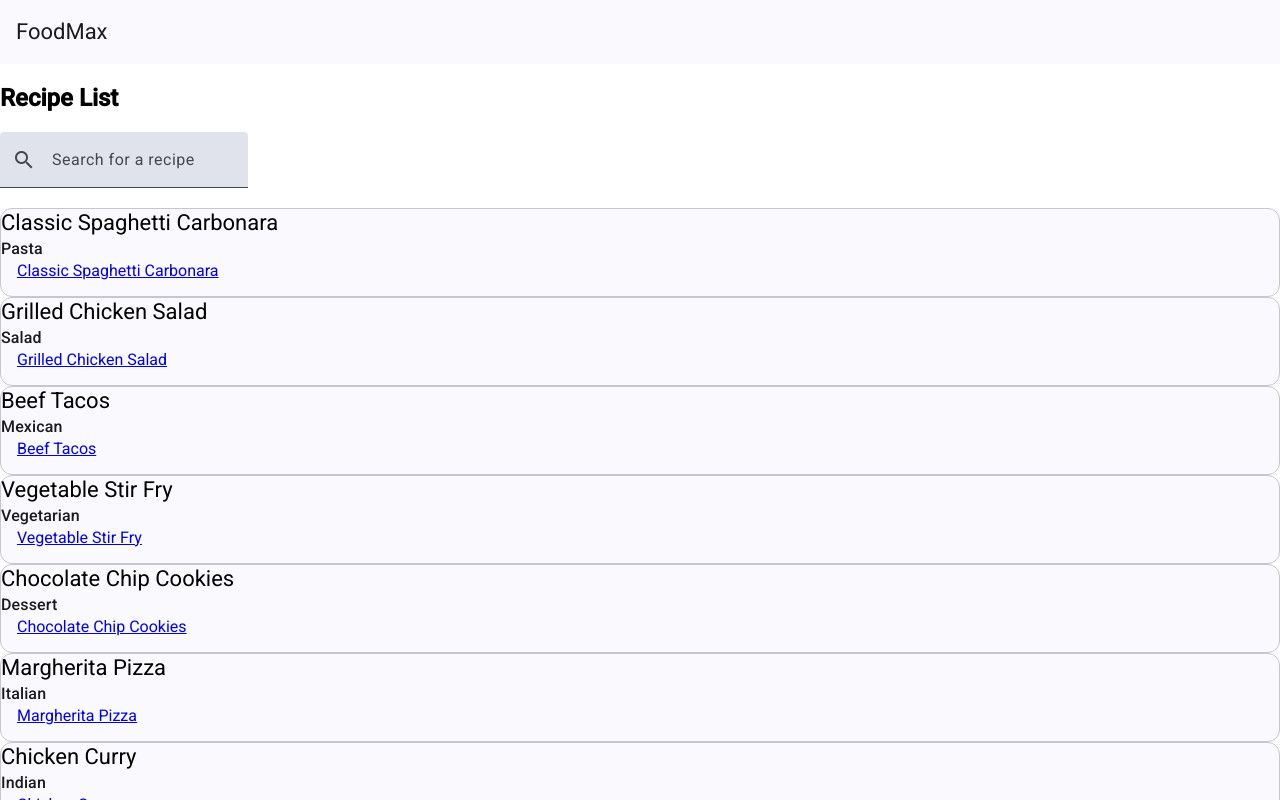
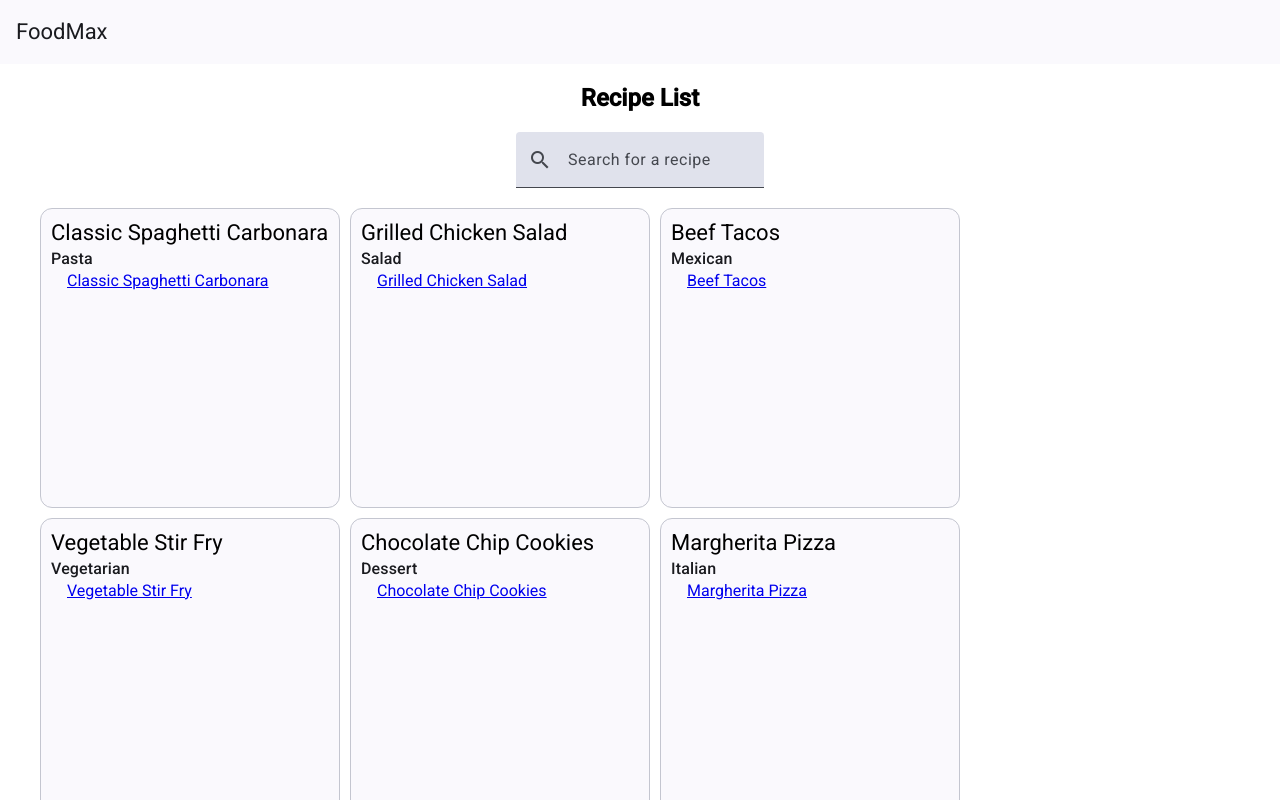
Before and after one commit to lipeaaraujo/FoodMax, an Angular app in the folder foodmax-app/: page / in a window 1280 px wide. Shown: the top 800 px of the page. Built offline with nearby package versions, Linux system fonts and the light colour scheme.

Commit message:
feat: styling recipe list component

```diff
--- a/foodmax-app/src/app/app.component.ts
+++ b/foodmax-app/src/app/app.component.ts
@@ -10,7 +10,9 @@ import { MatToolbarModule } from '@angular/material/toolbar'
     <mat-toolbar>
       <span>{{ title }}</span>
     </mat-toolbar>
-    <router-outlet />
+    <main class="content-container">
+      <router-outlet />
+    </main>
   `,
   styleUrl: './styles/app.component.css',
 })
--- a/foodmax-app/src/app/components/recipelist.component.ts
+++ b/foodmax-app/src/app/components/recipelist.component.ts
@@ -14,9 +14,12 @@ import { SearchBar } from "./search.component";
     SearchBar
   ],
   template: `
-    <section>
+    <section class="recipe-list-container">
+      <header class="recipe-list-header">
         <h2>Recipe List</h2>
         <search-bar (inputEvent)="onInputSearch($event)" />
+      </header>
+      <section class="recipe-list">
         @defer {
           @for (recipe of recipes; track recipe.id) {
             <mat-card appearance="outlined" >
@@ -33,10 +36,9 @@ import { SearchBar } from "./search.component";
           <p>Loading recipes...</p>
         }
       </section>
+    </section>
   `,
-  styles: `
-
-  `
+  styleUrl: "../styles/recipelist.component.css",
 })
 export class RecipeListComponent {
   recipes: Recipe[] = [];
--- a/foodmax-app/src/app/styles/app.component.css
+++ b/foodmax-app/src/app/styles/app.component.css
@@ -0,0 +1,4 @@
+.content-container {
+  padding-left: 40px;
+  padding-right: 40px;
+}
--- a/foodmax-app/src/app/styles/recipelist.component.css
+++ b/foodmax-app/src/app/styles/recipelist.component.css
@@ -0,0 +1,25 @@
+.recipe-list-container {
+  display: flex;
+  flex-direction: column;
+  align-items: center;
+  width: 100%;
+}
+
+.recipe-list-header {
+  display: flex;
+  flex-direction: column;
+  align-items: center;
+  width: 100%;
+}
+
+.recipe-list {
+  display: flex;
+  flex-wrap: wrap;
+  gap: 10px;
+}
+
+.recipe-list mat-card {
+  width: 300px;
+  height: 300px;
+  padding: 10px;
+}
```
Lines whose indentation alone changed are shown as unchanged.
